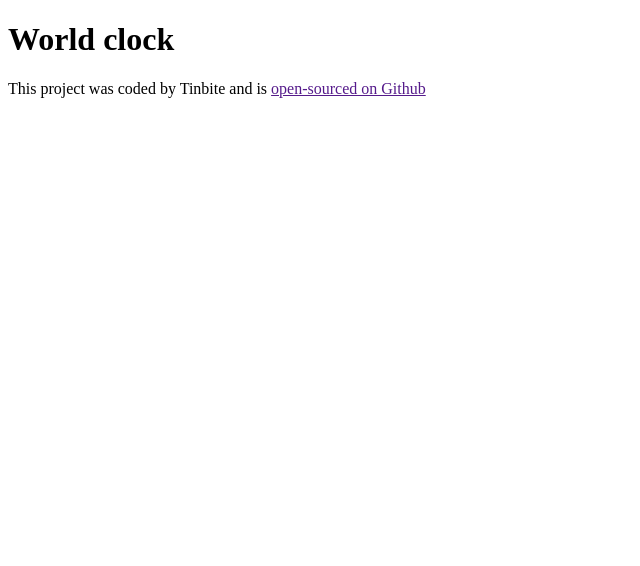
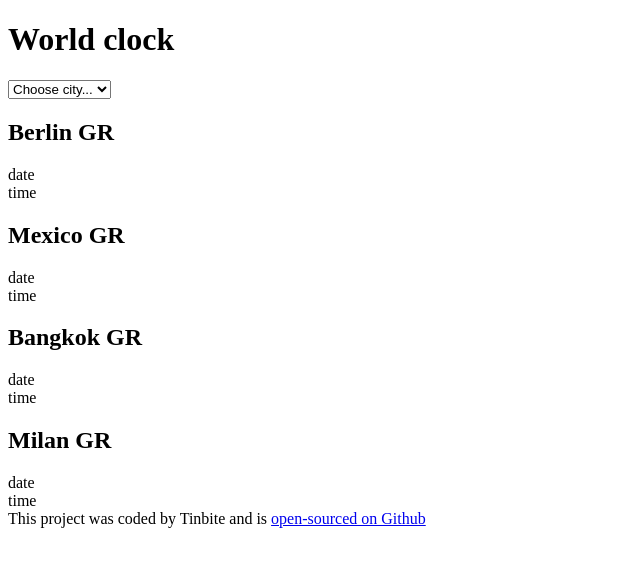
Before and after one commit to Gratiudi/World-clock-project, a plain HTML site: page index.html in a window 1280 px wide. Shown: the whole page, without its empty margins (0-640 px from the left). Drawn offline with Linux system fonts and the light colour scheme.

Commit message:
added the html structure

```diff
--- a/index.html
+++ b/index.html
@@ -7,10 +7,44 @@
     <link rel="stylesheet" href="src/style.css" />
   </head>
   <body>
-    <h1>World clock</h1>
+    <div class="body">
+      <h1>World clock</h1>
+      <select name="" id="">
+        <option value="">Choose city...</option>
+        <option value="">Los Angeles</option>
+        <option value="">Tokyo</option>
+        <option value="">Paris</option>
+        <option value="">London</option>
+        <option value="">Beijing</option>
+        <option value="">Singapore</option>
+        <option value="">San francisco</option>
+      </select>
+      <div class="city">
+        <h2>Berlin GR</h2>
+        <div class="date">date</div>
+        <div class="time">time</div>
+      </div>
+      <div class="city">
+        <h2>Mexico GR</h2>
+        <div class="date">date</div>
+        <div class="time">time</div>
+      </div>
+      <div class="city">
+        <h2>Bangkok GR</h2>
+        <div class="date">date</div>
+        <div class="time">time</div>
+      </div>
+      <div class="city">
+        <h2>Milan GR</h2>
+        <div class="date">date</div>
+        <div class="time">time</div>
+      </div>
+    </div>
     <footer>
       This project was coded by Tinbite and is
-      <a href="">open-sourced on Github</a>
+      <a href="https://github.com/Gratiudi/World-clock-project" target="_blank"
+        >open-sourced on Github</a
+      >
     </footer>
     <script src="src/index.js"></script>
   </body>
```
